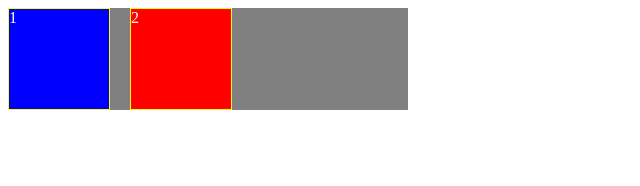
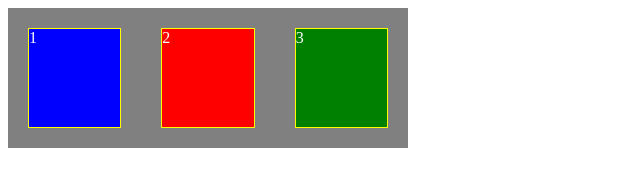
Before and after one commit to Yuma-omusubi/htmlcss, a plain HTML site: page index.html in a window 1280 px wide. Shown: the whole page, without its empty margins (0-640 px from the left). Drawn offline with Linux system fonts and the light colour scheme.

Commit message:
css 2nd commit

```diff
--- a/css/style.css
+++ b/css/style.css
@@ -2,6 +2,7 @@
   width: 400px ;
   background-color: gray ;
   display:flex;
+
 
 }
 
@@ -9,7 +10,9 @@
   height: 100px;
   width: 100px;
   border:1px solid yellow;
+  box-sizing: border-box;
   color:#fff;
+  margin : 20px;
 
 
 }
@@ -17,7 +20,7 @@
 .box.blue{
 
   background-color: #00F;
-  margin-right: 20px;
+
 
 }
 
@@ -26,3 +29,9 @@
 
   background-color: #F00;
 }
+
+.box.green{
+
+
+  background-color: green;
+}
--- a/index.html
+++ b/index.html
@@ -9,6 +9,7 @@
     <div class="container">
       <div class="box blue">1</div>
       <div class="box red">2</div>
+      <div class="box green">3</div>
     </div>
   </body>
 </html>
```
